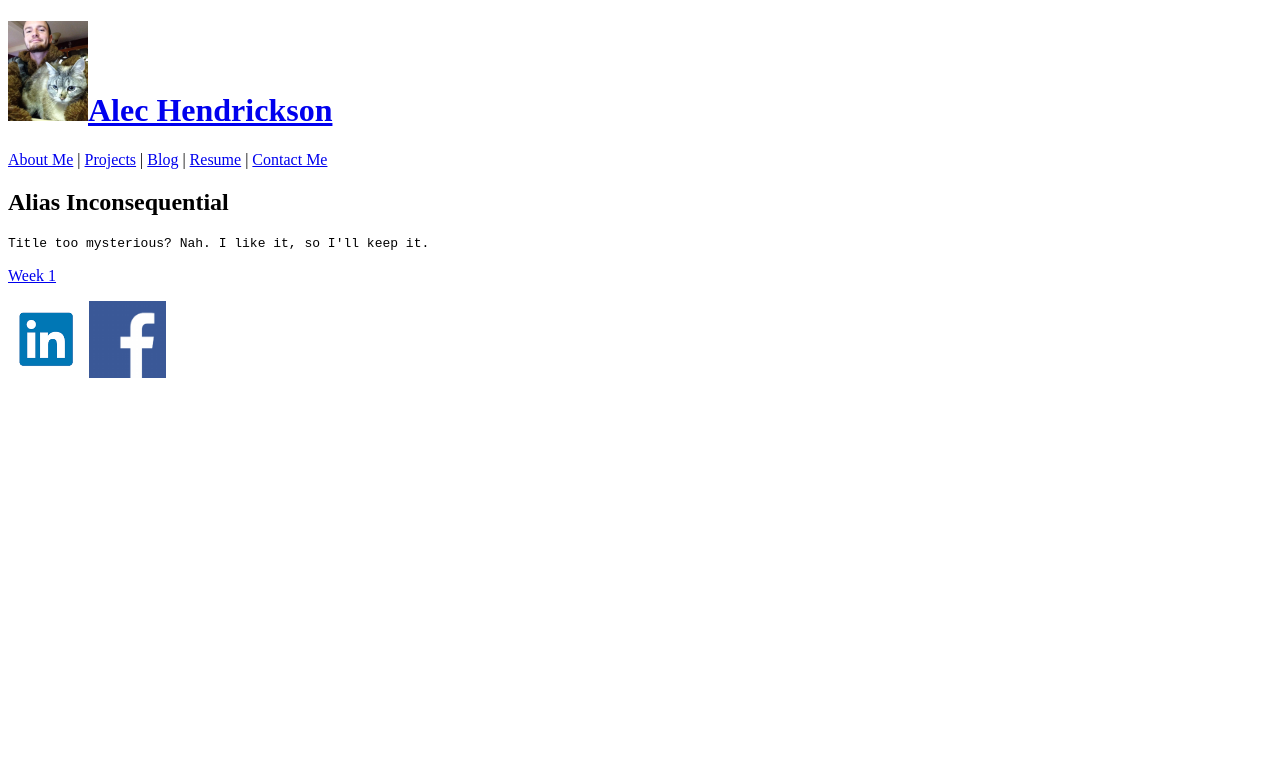
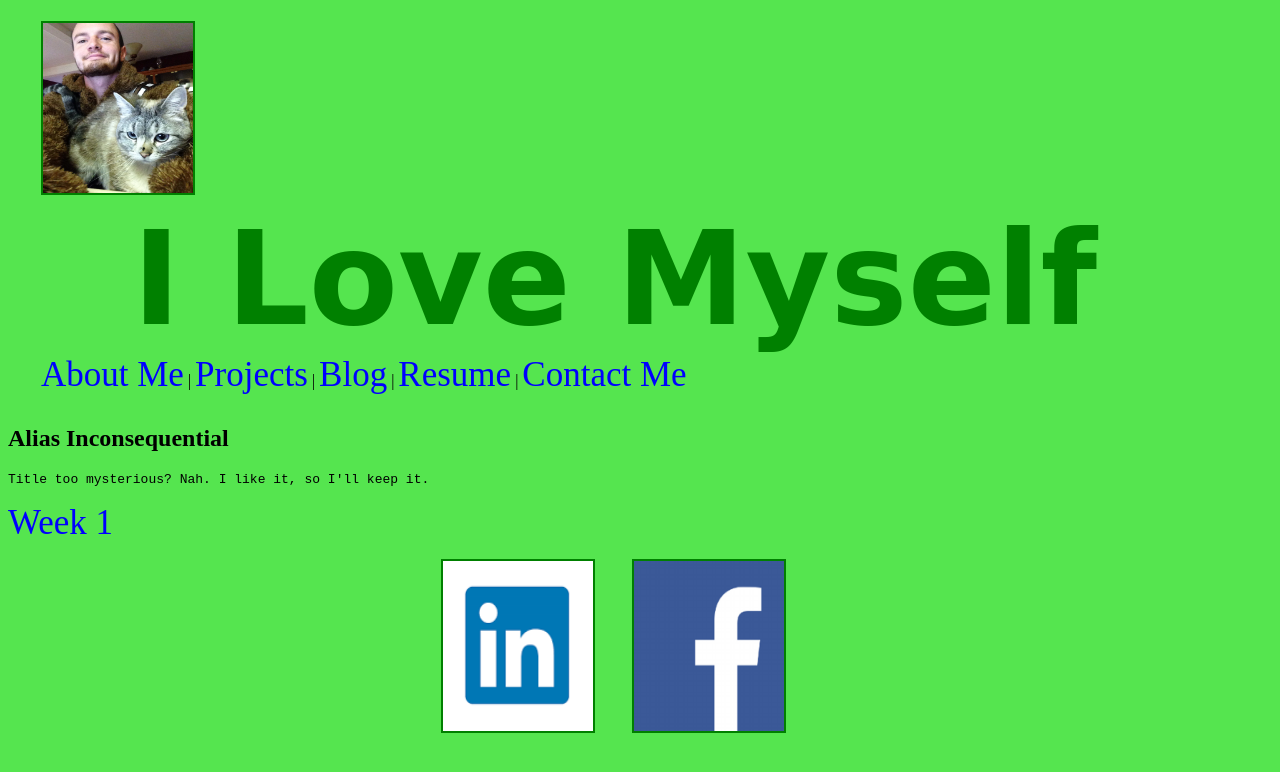
Before and after one commit to AliasHendrickson/AliasHendrickson.github.io, a plain HTML site: page sitepages/blog.html in a window 1280 px wide. Drawn offline with Linux system fonts and the light colour scheme.

Commit message:
Add CSS to html files

```diff
--- a/sitepages/blog.html
+++ b/sitepages/blog.html
@@ -1,9 +1,15 @@
 <!DOCTYPE html>
 <html>
-  <title>I'm an Al-Star</title>
+    <head>
+      <link rel="stylesheet" type="text/css" href="../stylesheets/default.css"/>
+      <link rel="stylesheet" type="text/css" href="../stylesheets/blog.css"/>
+      <title>Al-Star</title>
+    </head>
   <body>
-    <h1><a href="file:///Users/alechendrickson/phase0/AliasHendrickson.github.io/index.html"</a><img HEIGHT="100" WIDTH="80" src="../blog/imgs/alecandtessa.jpg">Alec Hendrickson</a>
+    <h1><a href="file:///Users/alechendrickson/phase0/AliasHendrickson.github.io/index.html"</a><img src="../blog/imgs/alecandtessa.jpg"/>
+    <header>I Love Myself</header>
     </h1>
+
       <nav>
         <a href="aboutme.html">About Me</a> |
         <a href="projects.html">Projects</a> |
@@ -15,8 +21,8 @@
       <pre>Title too mysterious? Nah. I like it, so I'll keep it.</pre>
       <p><a href="../blog/git.html">Week 1</a></p>
     <footer>
-      <a href="https://www.linkedin.com/in/alec-hendrickson-6a3555b1?trk=hp-identity-photo"><img HEIGHT="77" WIDTH="77" src="../blog/imgs/linkedinlogo.png"></a>
-      <a href="https://www.facebook.com/alec.hendrickson.92"><img HEIGHT="77" WIDTH="77" src="../blog/imgs/fblogo.png"></a>
+      <a href="https://www.linkedin.com/in/alec-hendrickson-6a3555b1?trk=hp-identity-photo"><img src="../blog/imgs/linkedinlogo.png"></a>
+      <a href="https://www.facebook.com/alec.hendrickson.92"><img src="../blog/imgs/fblogo.png"></a>
     </footer>
   </body>
 </html>
--- /dev/null
+++ b/stylesheets/blog.css
@@ -0,0 +1,15 @@
+html {
+  background-color: #55e54f;
+}
+h1 {
+  font-family: cursive;
+}
+p {
+  color: white;
+}
+aside {
+  margin-right: 170px;
+  height: 10px;
+  width: 500px;
+  float: right;
+}
--- /dev/null
+++ b/stylesheets/default.css
@@ -0,0 +1,32 @@
+
+img {
+  display: inline-block;
+  border: 2px solid green;
+  width: 150px;
+  height: 170px;
+  margin-left: 33px;
+}
+header {
+  font-size: 130px;
+  color: green;
+  display: inline-block;
+  margin-right: 175px;
+  float: right;
+}
+nav {
+  display: inline-block;
+  margin-left: 33px;
+  margin-bottom: 10px;
+}
+a {
+  font-size: 35px;
+  color: blue;
+  text-decoration: none;
+}
+a:hover {
+  text-decoration: none;
+  color: white;
+}
+footer {
+  margin-left: 400px;
+}
```
Also changed, not shown: blog/git.html (+6 -2 lines), index.html (+10 -4 lines), sitepages/aboutme.html (+9 -4 lines), sitepages/contactme.html (+9 -4 lines), sitepages/projects.html (+10 -5 lines), sitepages/resume.html (+9 -4 lines), 2 other files.
